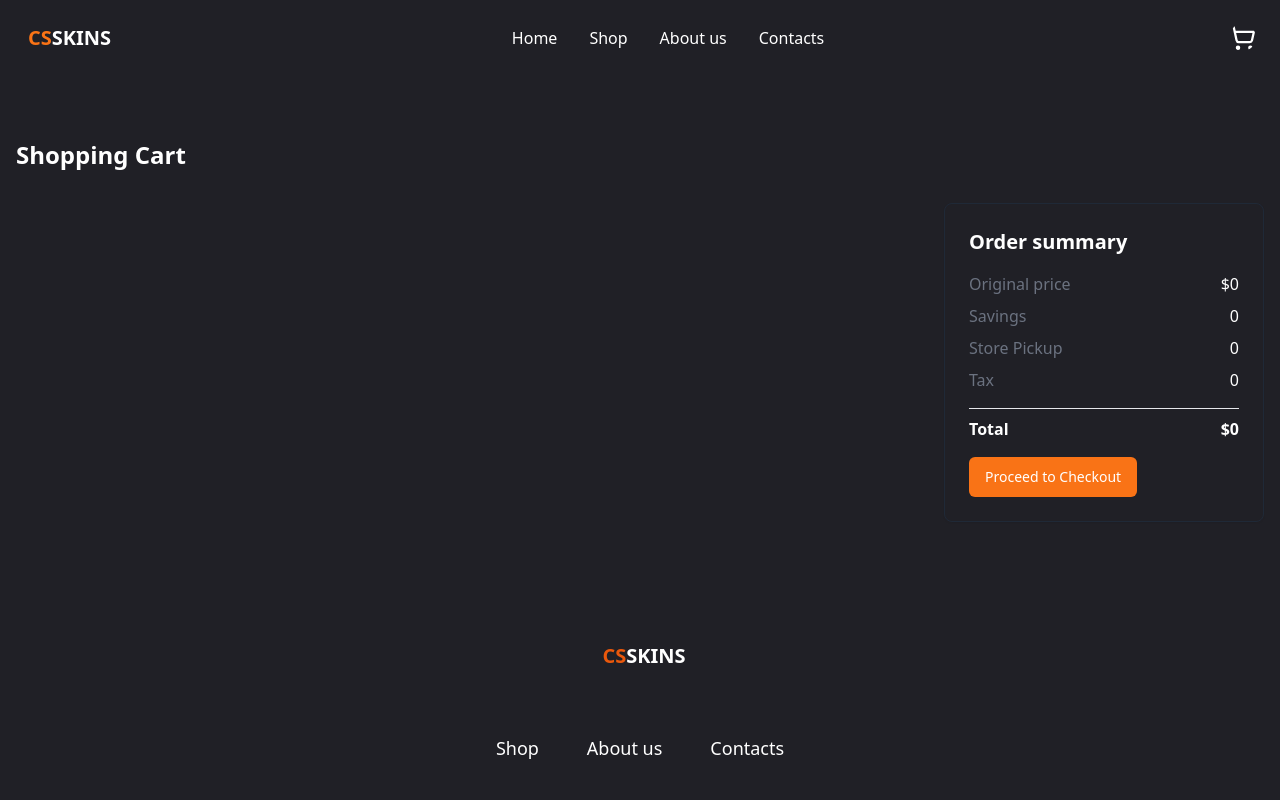
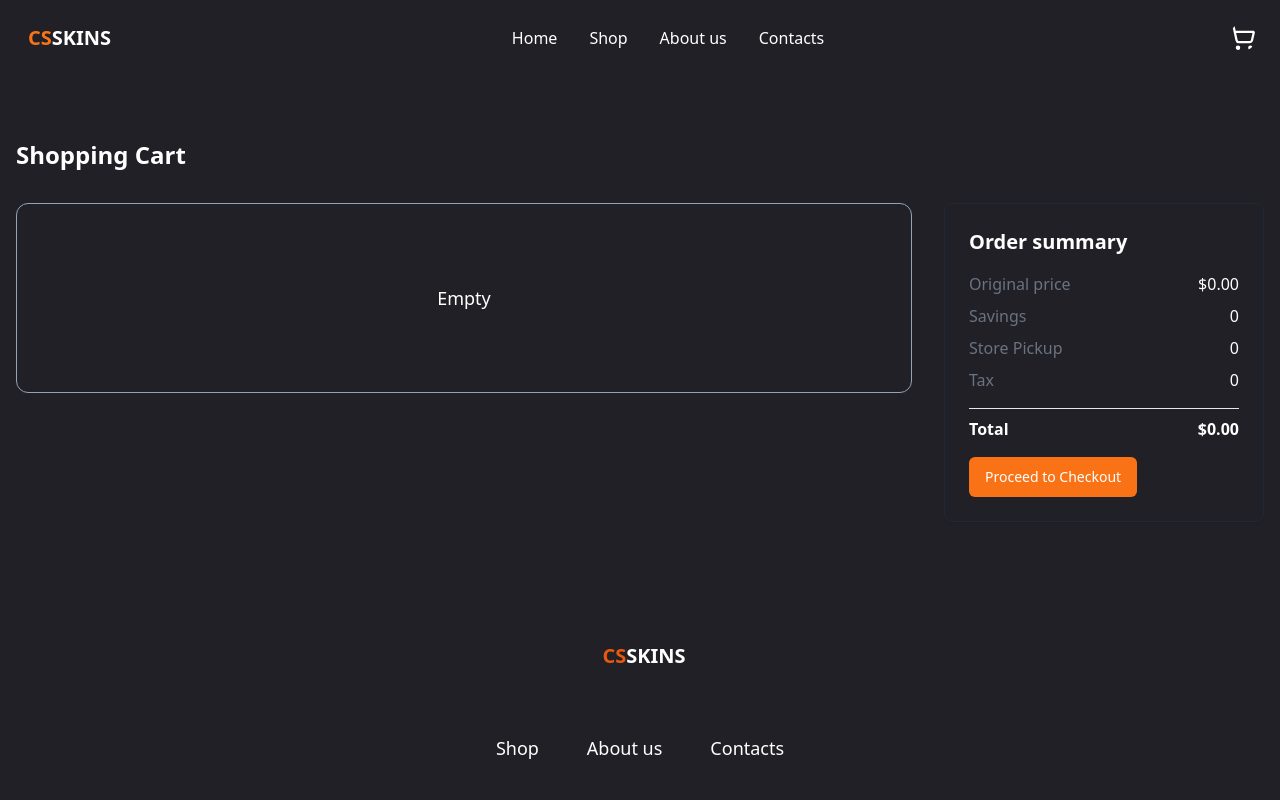
Before and after one commit to sklevzhic/testswe, a Next.js app: page /cart in a window 1280 px wide. Shown: the top 800 px of the page. Built offline with nearby package versions, Linux system fonts and the light colour scheme.

Commit message:
Add files via upload

```diff
--- a/src/widgets/cart/list.tsx
+++ b/src/widgets/cart/list.tsx
@@ -11,9 +11,13 @@ export const CartList = () => {
         <>
             <div className="mx-auto w-full flex-none lg:max-w-2xl xl:max-w-4xl">
                 <div className="space-y-6">
-                    {productsCart.map((product) => {
-                        return <CartItem key={product.id} product={product} />;
-                    })}
+                    {productsCart.length ? (
+                        productsCart.map((product) => {
+                            return <CartItem key={product.id} product={product} />;
+                        })
+                    ) : (
+                        <div className={'flex justify-center py-20 rounded-xl border p-2 text-lg text-white border-slate-400'}>Empty</div>
+                    )}
                 </div>
             </div>
         </>
@@ -71,7 +75,12 @@ export const CartItem = (props: { product: ProductWithQuantity }) => {
                             />
                         </div>
                         <div className="text-end bg-inherit md:order-4 md:w-32">
-                            <p className="text-base bg-inherit font-bold text-white dark:text-white">${product.price}</p>
+                            <p className="text-base bg-inherit font-bold text-white dark:text-white">
+                                <span className={'text-gray-400 mr-1'}>1 x</span> ${product.price}
+                            </p>
+                            <p className="text-base bg-inherit font-bold text-white dark:text-white">
+                                <span className={'text-gray-400 mr-1'}>{quantity} x</span>${Number(Number(product.price) * quantity).toFixed(2)}
+                            </p>
                         </div>
                     </div>
                     <div className="w-full min-w-0 flex-1 bg-inherit space-y-4 md:order-2 md:max-w-md">
--- a/src/widgets/cart/summary.tsx
+++ b/src/widgets/cart/summary.tsx
@@ -16,7 +16,7 @@ export const CartSummary = () => {
                         <div className="space-y-2">
                             <dl className="flex items-center justify-between gap-4">
                                 <dt className="text-base font-normal text-gray-500 dark:text-gray-400">Original price</dt>
-                                <dd className="text-base font-medium text-white">${total.value}</dd>
+                                <dd className="text-base font-medium text-white">${Number(total.value).toFixed(2)}</dd>
                             </dl>
                             <dl className="flex items-center justify-between gap-4">
                                 <dt className="text-base font-normal text-gray-500 dark:text-gray-400">Savings</dt>
@@ -33,7 +33,7 @@ export const CartSummary = () => {
                         </div>
                         <dl className="flex items-center justify-between gap-4 border-t border-gray-200 pt-2 dark:border-gray-700">
                             <dt className="text-base font-bold text-white">Total</dt>
-                            <dd className="text-base font-bold text-white">${total.value}</dd>
+                            <dd className="text-base font-bold text-white">${Number(total.value).toFixed(2)}</dd>
                         </dl>
 
                         <Button
```
